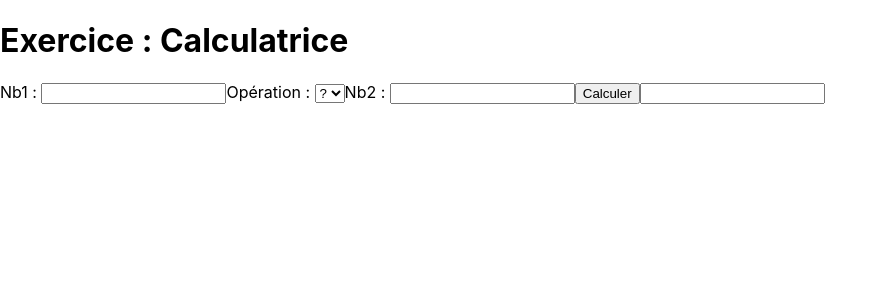
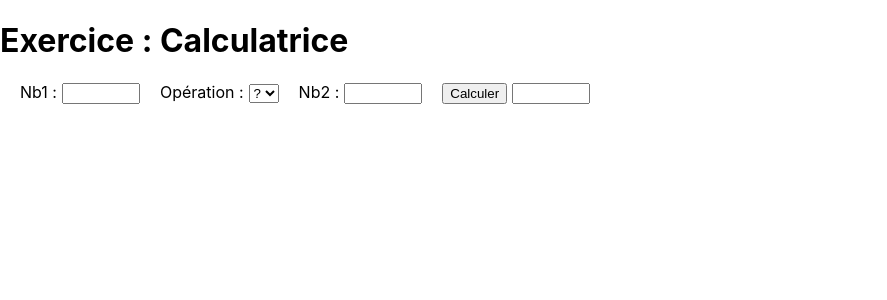
Before and after one commit to Carole-GRD/Demo-React-JS, a React (Create React App) app: page / in a window 1280 px wide. Shown: the top 300 px of the page, without its empty margins (0-887 px from the left). Built offline with nearby package versions, Linux system fonts and the light colour scheme.

Commit message:
modification de l'affichage des opérateurs de multiplication et division + ajout fichier calculator-exo.module.css

```diff
--- a/src/components/calculator-exo/calculator-exo.jsx
+++ b/src/components/calculator-exo/calculator-exo.jsx
@@ -1,6 +1,6 @@
 import { useState } from "react";
 
-
+import style from './calculator-exo.module.css';
 
 const Calculator = () => {
 
@@ -12,11 +12,11 @@ const Calculator = () => {
     const handleSubmit = (event) => {
         event.preventDefault();
 
-        const data = {
-            nombre1,
-            operation,
-            nombre2
-        };
+        // const data = {
+        //     nombre1,
+        //     operation,
+        //     nombre2
+        // };
         // console.log('Calcul validé !', data);
     };
 
@@ -33,7 +33,7 @@ const Calculator = () => {
             case ':' :
                 return setResult(Number(nombre1) / Number(nombre2));
             default :
-                return ''
+                return '';
         }
         // if (operation === '+') {
         //     setResult(Number(nombre1) + Number(nombre2));
@@ -53,27 +53,27 @@ const Calculator = () => {
 
     return (
         <>
-            <form onSubmit={handleSubmit}>
+            <form onSubmit={handleSubmit} className={style}>
 
-                <label htmlFor='nb1'>Nb1 : </label>
+                <label htmlFor='nb1'>Nb1 :</label>
                 <input id='nb1' type='number' name='nb1'
                     value={nombre1}
                     onChange={(e) => setNombre1(e.target.value)} />
 
 
-                <label htmlFor='nb1'>Opération : </label>
+                <label htmlFor='nb1'>Opération :</label>
                 <select id='operation'
                     value={operation}
                     onChange={(e) => setOperation(e.target.value)}>
                     <option value='' disabled={true}>?</option>
                     <option value='+'>+</option>
                     <option value='-'>-</option>
-                    <option value='x'>*</option>
-                    <option value=':'>/</option>
+                    <option value='x'>x</option>
+                    <option value=':'>:</option>
                 </select>
 
 
-                <label htmlFor='nb2'>Nb2 : </label>
+                <label htmlFor='nb2'>Nb2 :</label>
                 <input id='nb2' type='number' name='nb2'
                     value={nombre2}
                     onChange={(e) => setNombre2(e.target.value)} />
--- /dev/null
+++ b/src/components/calculator-exo/calculator-exo.module.css
@@ -0,0 +1,9 @@
+label,
+button {
+    margin: 0 5px 0 20px;
+}
+
+input {
+    width: 70px;
+    text-align: center;
+}
```
